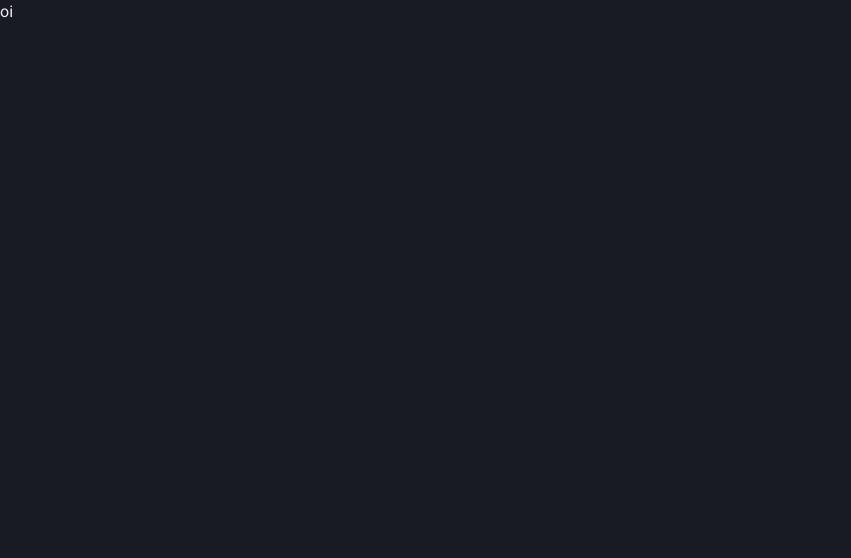
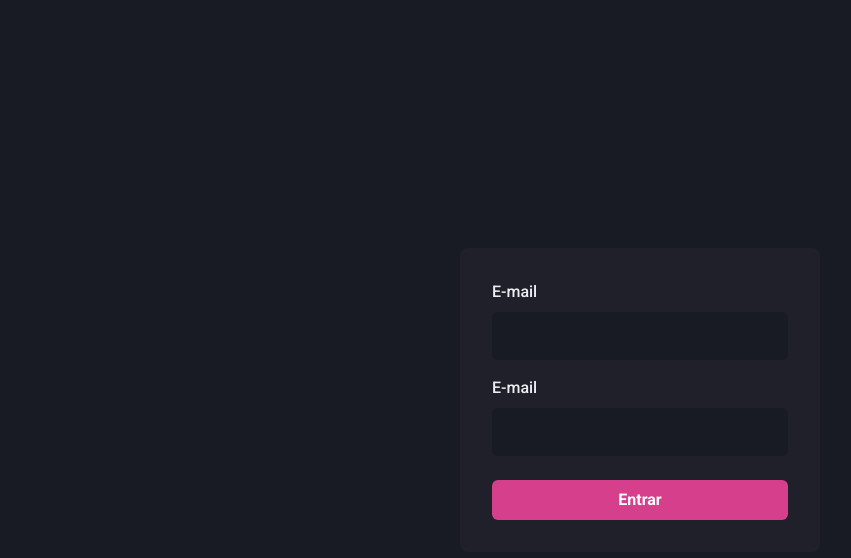
Before and after one commit to ladeira1/dashgo, a Next.js app: page / in a window 1280 px wide. Shown: the top 558 px of the page, without its empty margins (0-851 px from the left). Built offline with nearby package versions, Linux system fonts and the light colour scheme.

Commit message:
finish SignIn page

```diff
--- /dev/null
+++ b/src/components/Form/input.tsx
@@ -0,0 +1,29 @@
+import {
+  FormControl,
+  FormLabel,
+  Input as ChakraInput,
+  InputProps as ChakraInputProps
+} from '@chakra-ui/react'
+
+interface InputProps extends ChakraInputProps {
+  name: string
+  label?: string
+}
+
+export function Input({ name, label, ...rest }: InputProps) {
+  return (
+    <FormControl>
+      { !!label && <FormLabel htmlFor="email">E-mail</FormLabel> }
+      <ChakraInput
+        name="email"
+        type="email"
+        focusBorderColor="pink.500"
+        bg="gray.900"
+        variant="filled"
+        _hover={{ bgColor: 'gray.900' }}
+        size="lg"
+        {...rest}
+      />
+    </FormControl>
+  )
+}
--- a/src/pages/index.tsx
+++ b/src/pages/index.tsx
@@ -1,7 +1,26 @@
-import Head from 'next/head'
+import { Flex, Stack, Button } from '@chakra-ui/react'
+import { Input } from '../components/Form/input'
 
-export default function Home() {
+export default function SignIn() {
   return (
-    <h1>oi</h1>
+    <Flex w="100vw" h="100vh" align="center" justify="center">
+      <Flex
+        as="form"
+        flexDir="column"
+        w="100%"
+        maxW="360"
+        bg="gray.800"
+        p="8"
+        borderRadius="8"
+      >
+        <Stack spacing="4">
+          <Input name="email" type="email" label="E-mail" />
+          <Input name="password" type="password" label="Senha" />
+        </Stack>
+        <Button type="submit" mt="6" colorScheme="pink">
+          Entrar
+        </Button>
+      </Flex>
+    </Flex>
   )
 }
```
